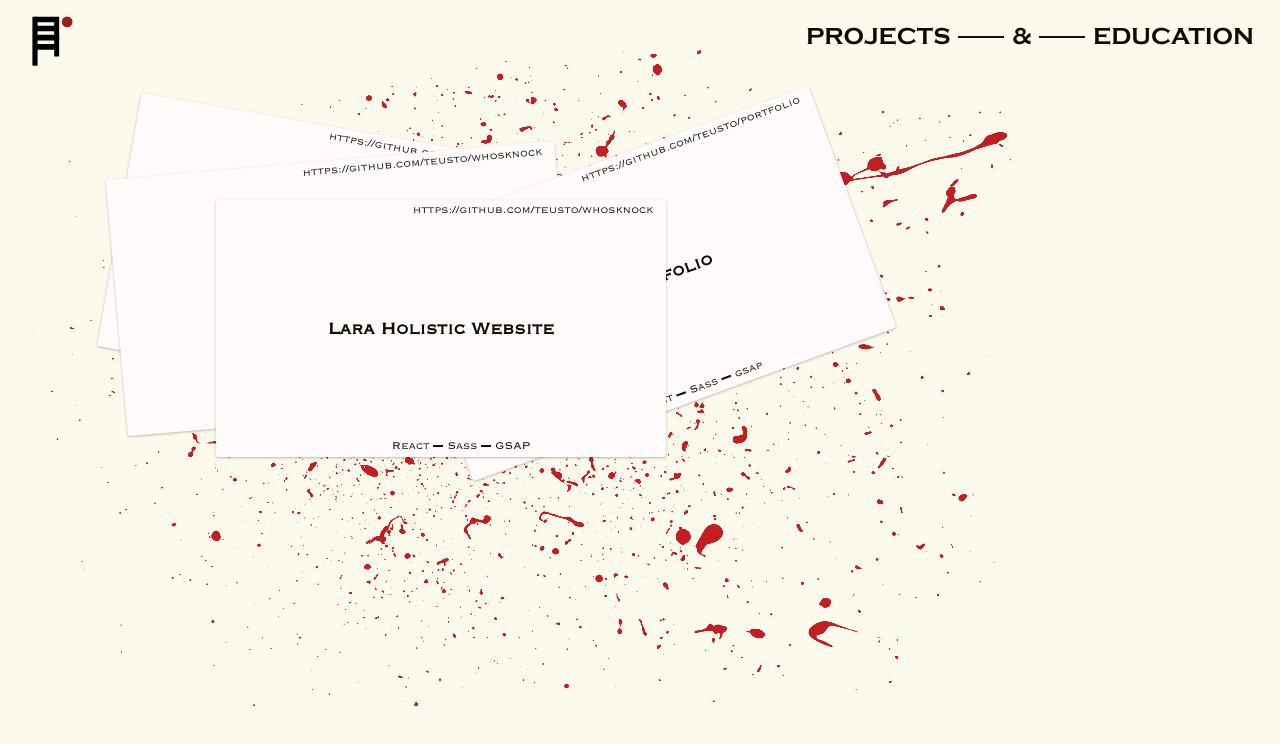
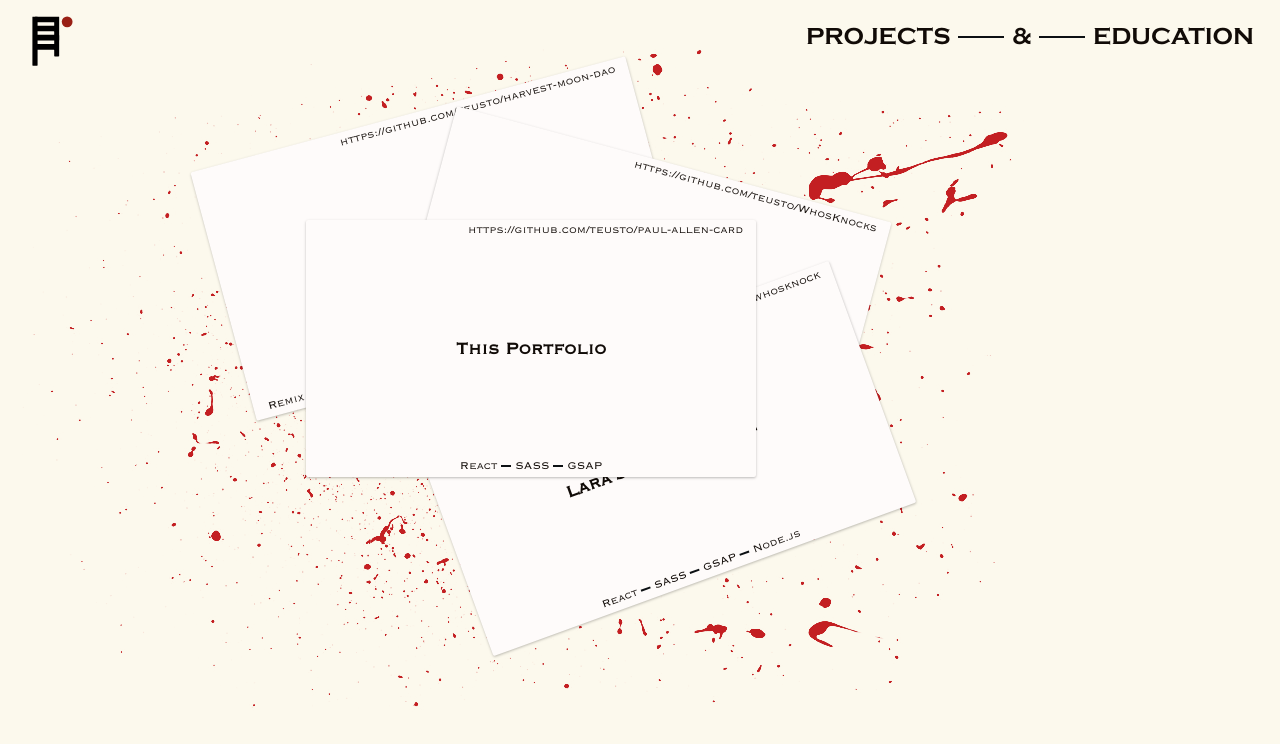
Before and after one commit to teusto/paul-allen-card, a React (Vite) app: page /projects-education in a window 1280 px wide. Shown: the top 744 px of the page. Built offline with nearby package versions, Linux system fonts and the light colour scheme.

Commit message:
feat: add info structure for the projects

```diff
--- a/package.json
+++ b/package.json
@@ -31,5 +31,6 @@
     "typescript": "~5.6.2",
     "typescript-eslint": "^8.18.2",
     "vite": "^6.0.5"
-  }
+  },
+  "packageManager": "yarn@1.22.22+sha512.a6b2f7906b721bba3d67d4aff083df04dad64c399707841b7acf00f6b133b7ac24255f2652fa22ae3534329dc6180534e98d17432037ff6fd140556e2bb3137e"
 }
--- a/src/App.tsx
+++ b/src/App.tsx
@@ -13,7 +13,7 @@ const App = () => {
   console.log({animationComplete})
   return (
     <div className={styles.App}>
-      {!animationComplete && <IntroOverlay />}
+      {/* {!animationComplete && <IntroOverlay />} */}
       <Home />
     </div>
   )
--- a/src/components/BusinessCard.module.scss
+++ b/src/components/BusinessCard.module.scss
@@ -23,6 +23,15 @@
     width: 100%;
     font-size: 0.8rem;
     text-align: right;
+    pointer-events: none;
+    a {
+      pointer-events: initial;
+      color: $cardText;
+      transition: color 0.4s ease-in-out;
+      &:hover {
+        color: $red;
+      }
+    }
   }
   .mid {
     //border: 2px solid red;
@@ -30,16 +39,18 @@
     text-align: center;
     font-weight: bold;
     font-size: 1.25rem;
+    pointer-events: none;
   }
   .bottom {
-    //border: 2px solid red;
     width: 100%;
     text-align: center;
+    pointer-events: none;
     ul {
       margin: 0;
       display: flex;
       align-items: center;
       justify-content: center;
+      padding: 0;
       .tool {
         display: flex;
         align-items: center;
--- a/src/components/BusinessCard.tsx
+++ b/src/components/BusinessCard.tsx
@@ -1,11 +1,12 @@
 import { forwardRef } from "react";
 import styles from "./BusinessCard.module.scss";
 
-type position = {
+export type position = {
   top?: string;
   bottom?: string;
   left?: string;
   right?: string;
+  angle: string;
 };
 
 type infoType = {
@@ -65,7 +66,7 @@ const BusinessCard = forwardRef(
         onClick={onCursorClick}
         ref={ref}
       >
-        <div className={styles.top}>{info?.links.github}</div>
+        <div className={styles.top}><a href={info?.links.github} target='_blank' rel="noopener noreferrer">{info?.links.github}</a></div>
         <div className={styles.mid}>{info?.title}</div>
         <div className={styles.bottom}>
           <ul>
--- a/src/components/Descriptions.module.scss
+++ b/src/components/Descriptions.module.scss
@@ -11,12 +11,12 @@
     padding: 0 1.5rem;
     p{
         font-family: "Copperplate Gothic Std 32 BC";
+        font-size: .85rem;
     }
     img{
         background-color: $red;
-        width: calc(100% + 3rem);
+        width: 100%;
         aspect-ratio: 9/4;
-        margin-left: -1.5rem;
         border: none;
     }
 }
--- a/src/index.css
+++ b/src/index.css
@@ -11,4 +11,6 @@ html {
 
 a{
   text-decoration: none;
+    color: inherit; /* blue colors for links too */
+    text-decoration: inherit; /* no underline */
 }
--- a/src/pages/Projects.tsx
+++ b/src/pages/Projects.tsx
@@ -3,18 +3,104 @@ import gsap, { Power4 } from "gsap";
 import Logo from "../assets/logo.svg";
 import styles from "../styles/Projects.module.scss";
 import PageTitle from "../components/PageTitle";
-import BusinessCard from "../components/BusinessCard";
+import BusinessCard, { position } from "../components/BusinessCard";
 import PageTransition from "../components/PageTransition";
 import Descriptions from "../components/Descriptions";
 
+type INFODATA = {
+  title: string;
+  descriptions: {
+    paragraphs: string[];
+    screen: string;
+  };
+  links: {
+    [key: string]: string;
+  };
+  stack: string[];
+  positions: position;
+};
+
+const INFO: INFODATA[] = [
+  {
+    title: `Harvest DAO`,
+    descriptions: {
+      screen: "",
+      paragraphs: [`The idea for the Harvest Moon DAO came from blending my love for gaming and blockchain. Inspired by games like Harvest Moon, I imagined a decentralized community where members could collectively decide what to plant and harvest on shared land. I started by sketching the user flow, focusing on simplicity and transparency. Using React and Sass, I designed a clean, intuitive interface that felt approachable for non-technical users. The real challenge was integrating DAO concepts—like voting and proposals—into a seamless experience.`, `Development was a deep dive into Solidity and Hardhat to build the smart contracts that power the DAO. I created a system where users could propose crops, vote on decisions, and track harvests—all on-chain. Integrating the frontend with the blockchain was tricky, but React’s flexibility made it manageable. Testing was rigorous, especially for edge cases in voting and fund allocation. It’s a project that reflects my passion for blending creativity with technology.`],
+    },
+    links: {
+      github: "https://github.com/teusto/harvest-moon-dao",
+    },
+    stack: ["Remix", "SASS", "Solidity", "Blockchain", "DAO", "Hardhat", "web3"],
+    positions: {
+      top: "110px",
+      left: "200px",
+      angle: "-15deg",
+    },
+  },
+  {
+    title: `Whos's Knock?`,
+    descriptions: {
+      screen: "",
+      paragraphs: ["Who’s Knocks is a secure access control app that lets users prove their access rights without ever revealing their credentials. Using zero-knowledge proofs (ZKP) and blockchain, it ensures that only authorized individuals can gain entry—whether it's a physical door or a digital system—without exposing sensitive data. No more passwords, no more centralized databases full of vulnerable info. Just cryptographic proof that you have the right to enter, and nothing more.", "On the tech side, Who’s Knocks combines ZKP for privacy, blockchain for trust, and smart contracts for automation. The system is fully decentralized, meaning no single entity controls access records, and every verification is tamper-proof and auditable. It’s built with security-first principles, leveraging cutting-edge cryptographic techniques to create a frictionless yet bulletproof authentication process."],
+    },
+    links: {
+      github: "https://github.com/teusto/WhosKnocks",
+    },
+    stack: ["React", "SASS", "Node.js", "Blockchain", "ZPK", "Solidity", "Nx"],
+    positions: {
+      top: "160px",
+      left: "400px",
+      angle: "15deg",
+    },
+  },
+  {
+    title: `Lara's Holistic Site`,
+    descriptions: {
+      screen: "",
+      paragraphs: ["Test", "Tes2"],
+    },
+    links: {
+      github: "https://github.com/teusto/whosknock",
+    },
+    stack: ["React", "SASS", "GSAP", "Node.js"],
+    positions: {
+      top: "330px",
+      left: "420px",
+      angle: "-20deg",
+    },
+  },
+  {
+    title: `This Portfolio`,
+    descriptions: {
+      screen: "",
+      paragraphs: [`The idea for my portfolio was inspired by the Paul Allen’s business card scene from American Psycho—minimalist yet memorable. I sketched wireframes, aiming for a virtual "card" that showcased my skills with subtle interactivity. Using react, I focused on clean HTML and CSS, obsessing over typography, spacing, and animations to mimic the movie scene. Balancing aesthetics and usability was the biggest challenge, but every pixel felt intentional, like crafting a digital first impression.`, `Development was a mix of simplicity and polish. I built the core with React and SASS, adding GSAP sparingly for hover effects and smooth transitions. Deployment via GitHub Pages was straightforward, and automating builds with GitHub Actions streamlined updates. Now, when someone interacts with the card, I hope they feel the care behind every detail—a tiny piece of my brain, live on the internet.`],
+    },
+    links: {
+      github: "https://github.com/teusto/paul-allen-card",
+    },
+    stack: ["React", "SASS", "GSAP"],
+    positions: {
+      top: "220px",
+      left: "290px",
+      angle: "0deg",
+    },
+  },
+];
+
+{
+  /*
+
+  */
+}
 const Projects = () => {
   const businessCardUniqueRef = useRef([]);
   const descriptionsRef = useRef([]);
   const [renderOpening, setRenderOpening] = useState(true);
   const [showDescriptions, setShowDescriptions] = useState(false);
+  const [clickedCard, setClickedCard] = useState(null)
 
   const animateHover = (businessCardID: number) => {
-    console.log({ businessCardID });
+    console.log(`Entering hover of -- ${businessCardID}`);
     gsap.to(businessCardUniqueRef.current[businessCardID], {
       ease: Power4.easeInOut,
       rotate: "0deg",
@@ -22,7 +108,6 @@ const Projects = () => {
     });
     let copy = businessCardUniqueRef.current.slice();
     let a = copy.splice(businessCardID, 1);
-    console.log({ a, businessCardUniqueRef, copy });
     gsap.to([copy], {
       backgroundColor: "#00000005",
       filter: "blur(.25rem)",
@@ -34,11 +119,7 @@ const Projects = () => {
 
   const animateExitHover = (businessCardID: number, deg: number) => {
     // study on how to give a name to the animation and here simple do somethin like animation.revert() or use timeline and timestamps
-    console.log(
-      businessCardUniqueRef.current[businessCardID],
-      businessCardID,
-      "hover"
-    );
+    console.log(`Exiting hover of -- ${businessCardID}`);
     let copy = businessCardUniqueRef.current.slice();
     let a = copy.splice(businessCardID, 1);
     gsap.to(businessCardUniqueRef.current[businessCardID], {
@@ -55,8 +136,9 @@ const Projects = () => {
   };
 
   const animateClick = (businessCardID: number) => {
-    console.log('clicked');
+    console.log("clicked");
     setShowDescriptions(true);
+    setClickedCard(businessCardID)
   };
 
   const setAnimationEnd = () => {
@@ -67,77 +149,34 @@ const Projects = () => {
     console.log("changing value of rendering", renderOpening);
   }, [renderOpening]);
 
-  console.log({descriptionsRef})
-
   return (
     <>
       {renderOpening && <PageTransition setStatus={setAnimationEnd} />}
       <div className={styles.wrapper}>
         <div className={styles.container}>
           <PageTitle />
-          {showDescriptions && <Descriptions ref={descriptionsRef}/>}
+          {showDescriptions && (
+            <Descriptions ref={descriptionsRef} paragraphs={INFO[clickedCard]?.descriptions.paragraphs} />
+          )}
           <div className={styles.logoContainer}>
             <img src={Logo} />
           </div>
-          <BusinessCard
-            ref={(r) => (businessCardUniqueRef.current[0] = r)}
-            position={{ top: "130px", left: "100px" }}
-            elevation={1}
-            onHover={animateHover}
-            onHoverExit={animateExitHover}
-            onClick={animateClick}
-            id={0}
-            angle="10deg"
-            info={{
-              links: { github: "https://github.com/teusto/harvestmoo" },
-              title: "Harvest DAO",
-              stack: ["Blockchain", "React", "Sass", "Web3", "DAO"],
-            }}
-          />
-          <BusinessCard
-            ref={(r) => (businessCardUniqueRef.current[1] = r)}
-            position={{ top: "160px", left: "100px" }}
-            elevation={2}
-            onHover={animateHover}
-            onHoverExit={animateExitHover}
-            onClick={animateClick}
-            id={1}
-            angle="-5deg"
-            info={{
-              links: { github: "https://github.com/teusto/whosknock" },
-              title: "WhosKnocks",
-              stack: ["Blockchain", "React", "Sass", "Web3", "ZKP", "Nx"],
-            }}
-          />
-          <BusinessCard
-            ref={(r) => (businessCardUniqueRef.current[2] = r)}
-            position={{ top: "155px", left: "400px" }}
-            elevation={3}
-            onHover={animateHover}
-            onHoverExit={animateExitHover}
-            onClick={animateClick}
-            id={2}
-            angle="-20deg"
-            info={{
-              links: { github: "https://github.com/teusto/portfolio" },
-              title: "This Portfolio",
-              stack: ["React", "Sass", "gsap"],
-            }}
-          />
-          <BusinessCard
-            ref={(r) => (businessCardUniqueRef.current[3] = r)}
-            position={{ top: "200px", left: "200px" }}
-            elevation={4}
-            onHover={animateHover}
-            onHoverExit={animateExitHover}
-            onClick={animateClick}
-            id={3}
-            info={{
-              links: { github: "https://github.com/teusto/whosknock" },
-              title: "Lara Holistic Website",
-              stack: ["React", "Sass", "GSAP"],
-            }}
-          />
+          {INFO.map((info, index) => {
+            return (
+              <BusinessCard
+                key={index}
+                ref={(r) => (businessCardUniqueRef.current[index] = r)}
+                position={{ ...info.positions }}
+                elevation={index}
+                onHover={animateHover}
+                onHoverExit={animateExitHover}
+                onClick={animateClick}
+                id={index}
+                angle={info.positions.angle}
+                info={{ ...info }}
+              />
+            );
+          })}
         </div>
       </div>
     </>
```
Also changed, not shown: src/components/Descriptions.tsx (+9 -3 lines), src/pages/Home.tsx (+7 -7 lines), src/styles/Home.scss (+24 -13 lines).
